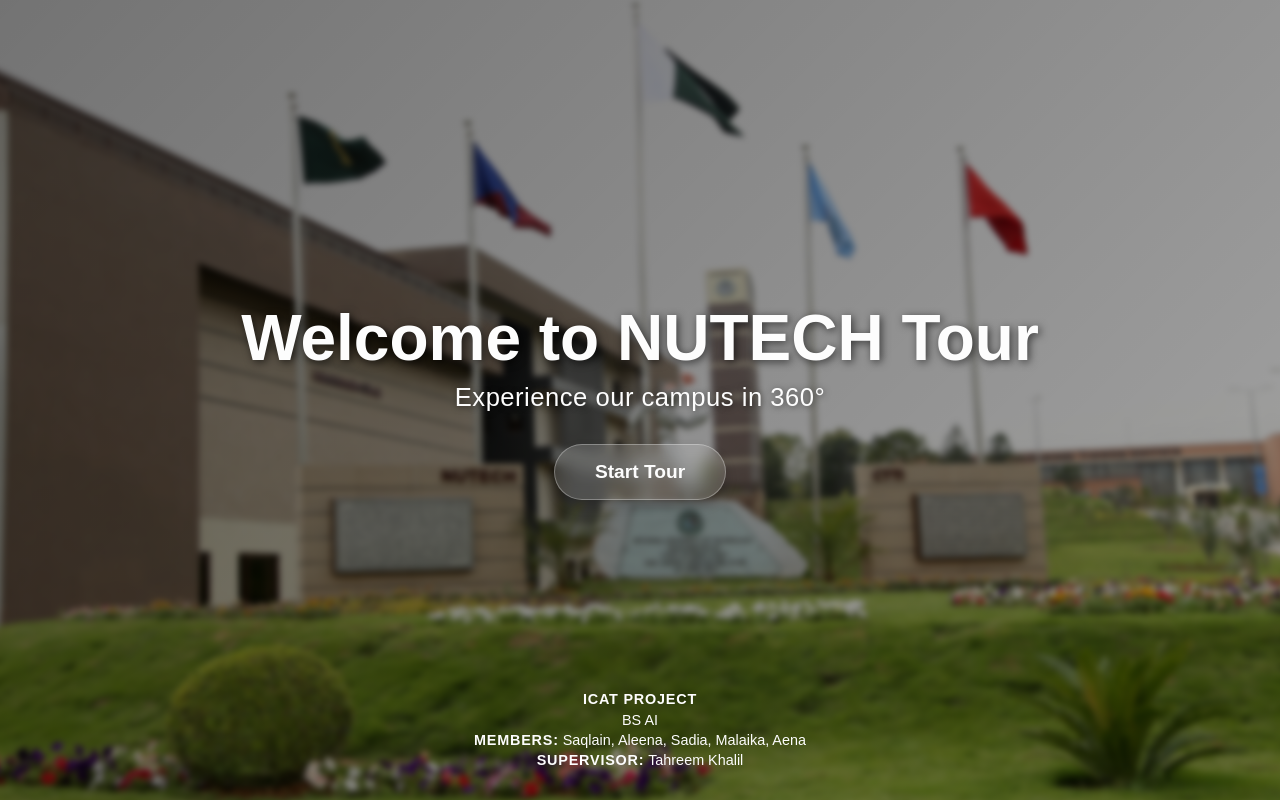
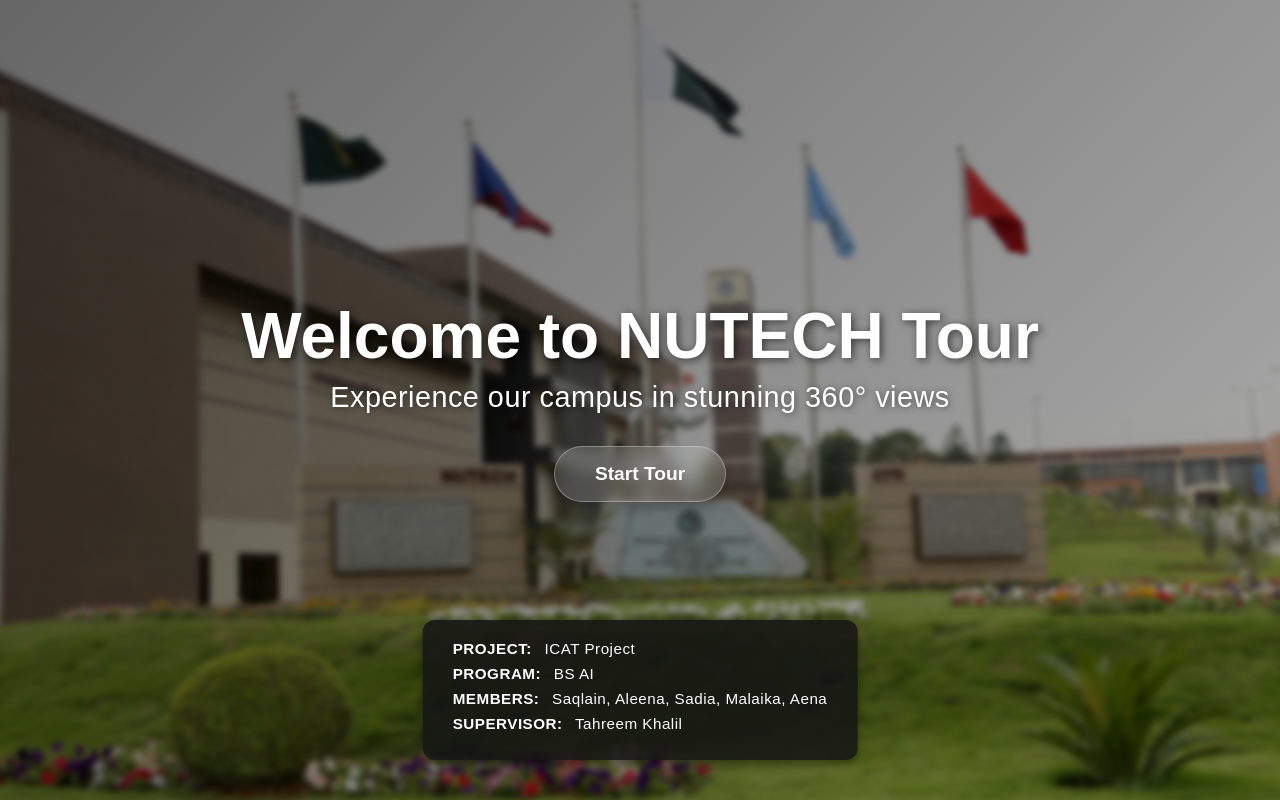
Before and after one commit to Razee4315/nutech-tour-threejs, a React (Create React App) app: page / in a window 1280 px wide. Built offline with nearby package versions, Linux system fonts and the light colour scheme; the HTML template or start-up script is replaced by a standard one.

Commit message:
Update Welcome.js component

```diff
--- a/src/components/Welcome.js
+++ b/src/components/Welcome.js
@@ -1,15 +1,24 @@
 import React from 'react';
-import styled from 'styled-components';
+import styled, { createGlobalStyle } from 'styled-components';
 
-// Outer container with relative positioning
+// Global styles (optional) to reset margins and include font-family
+const GlobalStyle = createGlobalStyle`
+  body, html, #root {
+    margin: 0;
+    padding: 0;
+    font-family: 'Poppins', sans-serif;
+    height: 100%;
+  }
+`;
+
+// Outer wrapper for the welcome page with relative positioning
 const Wrapper = styled.div`
   position: relative;
   height: 100vh;
   overflow: hidden;
-  font-family: 'Poppins', sans-serif;
 `;
 
-// Background image with a light blur effect
+// Background image with subtle blur and scale to hide filter edges
 const BackgroundImage = styled.div`
   position: absolute;
   top: 0;
@@ -18,54 +27,53 @@
   height: 100%;
   background: url('/background.jpg') center center/cover no-repeat;
   filter: blur(3px);
-  transform: scale(1.05); /* Slight scale to hide blur edges */
+  transform: scale(1.05);
   z-index: 1;
 `;
 
-// A semi-transparent overlay with a subtle dark gradient for improved contrast
+// Gradient overlay to ensure content readability
 const Overlay = styled.div`
   position: absolute;
   top: 0;
   left: 0;
   width: 100%;
   height: 100%;
-  background: linear-gradient(135deg, rgba(0, 0, 0, 0.55) 0%, rgba(0, 0, 0, 0.35) 100%);
+  background: linear-gradient(135deg, rgba(0,0,0,0.6) 0%, rgba(0,0,0,0.3) 100%);
   z-index: 2;
 `;
 
-// Main content container centered on screen
+// Central content container
 const Content = styled.div`
   position: relative;
   z-index: 3;
   height: 100%;
-  width: 100%;
-  padding: 0 20px;
   display: flex;
   flex-direction: column;
   justify-content: center;
   align-items: center;
   text-align: center;
-  color: #fdfdfd;
+  padding: 0 20px;
+  color: #fff;
 `;
 
-// Professional title styling
+// Main title styling
 const Title = styled.h1`
   font-size: 4rem;
   font-weight: 700;
   margin-bottom: 0.5rem;
-  text-shadow: 2px 2px 8px rgba(0, 0, 0, 0.6);
+  text-shadow: 2px 2px 8px rgba(0,0,0,0.6);
 `;
 
-// Clean subtitle styling
+// Subtitle styling
 const Subtitle = styled.p`
-  font-size: 1.6rem;
+  font-size: 1.8rem;
   font-weight: 300;
   margin-bottom: 2rem;
   letter-spacing: 0.5px;
-  text-shadow: 1px 1px 6px rgba(0, 0, 0, 0.5);
+  text-shadow: 1px 1px 6px rgba(0,0,0,0.5);
 `;
 
-// Glass-effect style button with modern hover animation
+// Glassmorphism style for the start button
 const StartButton = styled.button`
   padding: 1rem 2.5rem;
   font-size: 1.2rem;
@@ -77,7 +85,7 @@
   backdrop-filter: blur(8px);
   cursor: pointer;
   transition: transform 0.3s ease, background 0.3s ease;
-  box-shadow: 0 6px 12px rgba(0, 0, 0, 0.2);
+  box-shadow: 0 6px 12px rgba(0,0,0,0.2);
 
   &:hover {
     transform: translateY(-3px) scale(1.03);
@@ -85,49 +93,65 @@
   }
 `;
 
-// Footer container with project information
-const Footer = styled.footer`
+// Card for displaying project extra information
+const InfoCard = styled.div`
   position: absolute;
-  bottom: 30px;
-  width: 100%;
+  bottom: 40px;
+  left: 50%;
+  transform: translateX(-50%);
   z-index: 3;
-  text-align: center;
-  color: #fdfdfd;
-  font-size: 0.9rem;
-  line-height: 1.4;
-  padding: 0 20px;
+  background: rgba(20, 20, 20, 0.85);
+  padding: 20px 30px;
+  border-radius: 12px;
+  box-shadow: 0 4px 10px rgba(0, 0, 0, 0.4);
+  max-width: 90%;
+  text-align: left;
+  color: #fff;
 `;
 
-// Bold labels within the footer for emphasis
-const Bold = styled.span`
+// Title for each info label
+const InfoTitle = styled.span`
   font-weight: 600;
   text-transform: uppercase;
-  letter-spacing: 0.8px;
+  margin-right: 8px;
 `;
 
+// Each line in the info card
+const InfoLine = styled.div`
+  margin-bottom: 8px;
+  font-size: 0.95rem;
+  letter-spacing: 0.5px;
+`;
+
+// The Welcome component
 const Welcome = ({ onStart }) => {
   return (
+    <>
+      <GlobalStyle />
       <Wrapper>
         <BackgroundImage />
         <Overlay />
         <Content>
           <Title>Welcome to NUTECH Tour</Title>
-        <Subtitle>Experience our campus in 360°</Subtitle>
+          <Subtitle>Experience our campus in stunning 360° views</Subtitle>
           <StartButton onClick={onStart}>Start Tour</StartButton>
         </Content>
-      <Footer>
-        <div>
-          <Bold>ICAT Project</Bold>
-        </div>
-        <div>BS AI</div>
-        <div>
-          <Bold>Members:</Bold> Saqlain, Aleena, Sadia, Malaika, Aena
-        </div>
-        <div>
-          <Bold>Supervisor:</Bold> Tahreem Khalil
-        </div>
-      </Footer>
+        <InfoCard>
+          <InfoLine>
+            <InfoTitle>Project:</InfoTitle> ICAT Project
+          </InfoLine>
+          <InfoLine>
+            <InfoTitle>Program:</InfoTitle> BS AI
+          </InfoLine>
+          <InfoLine>
+            <InfoTitle>Members:</InfoTitle> Saqlain, Aleena, Sadia, Malaika, Aena
+          </InfoLine>
+          <InfoLine>
+            <InfoTitle>Supervisor:</InfoTitle> Tahreem Khalil
+          </InfoLine>
+        </InfoCard>
       </Wrapper>
+    </>
   );
 };
 
```
Lines whose indentation alone changed are shown as unchanged.
